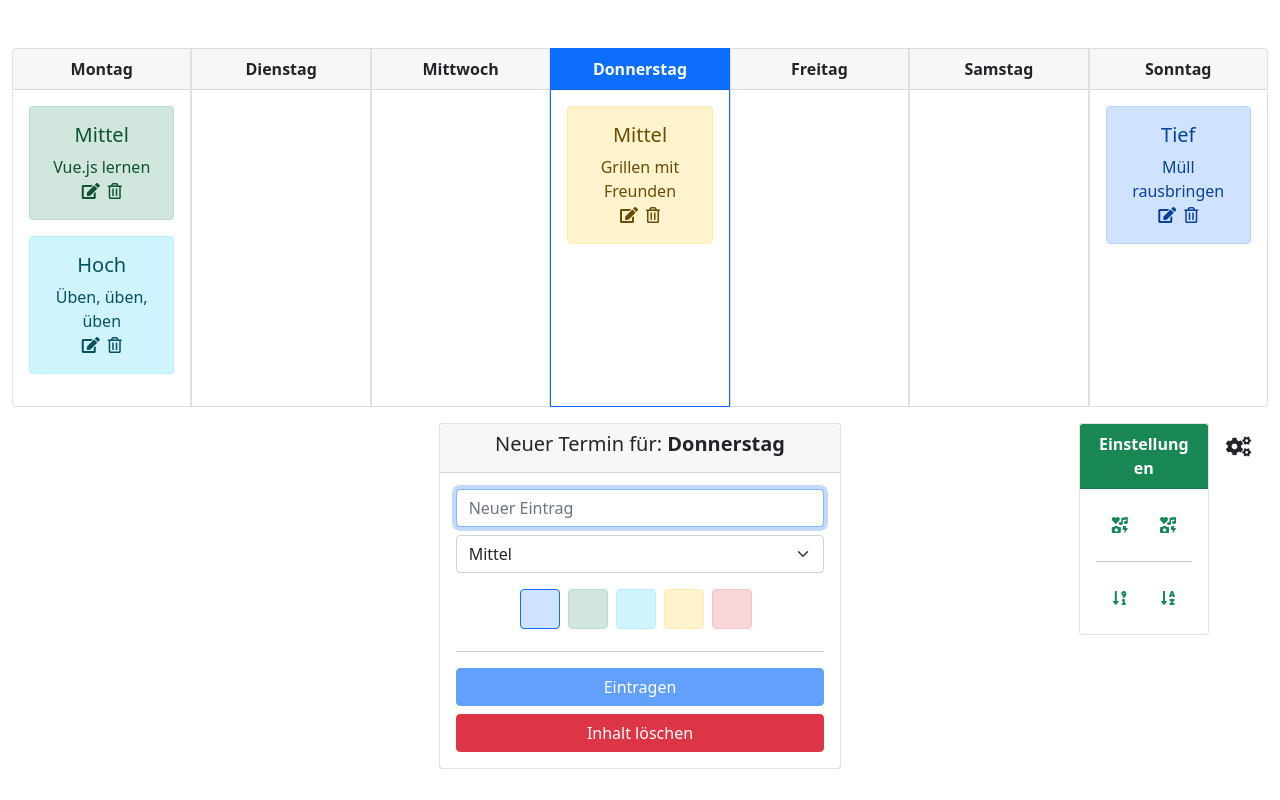
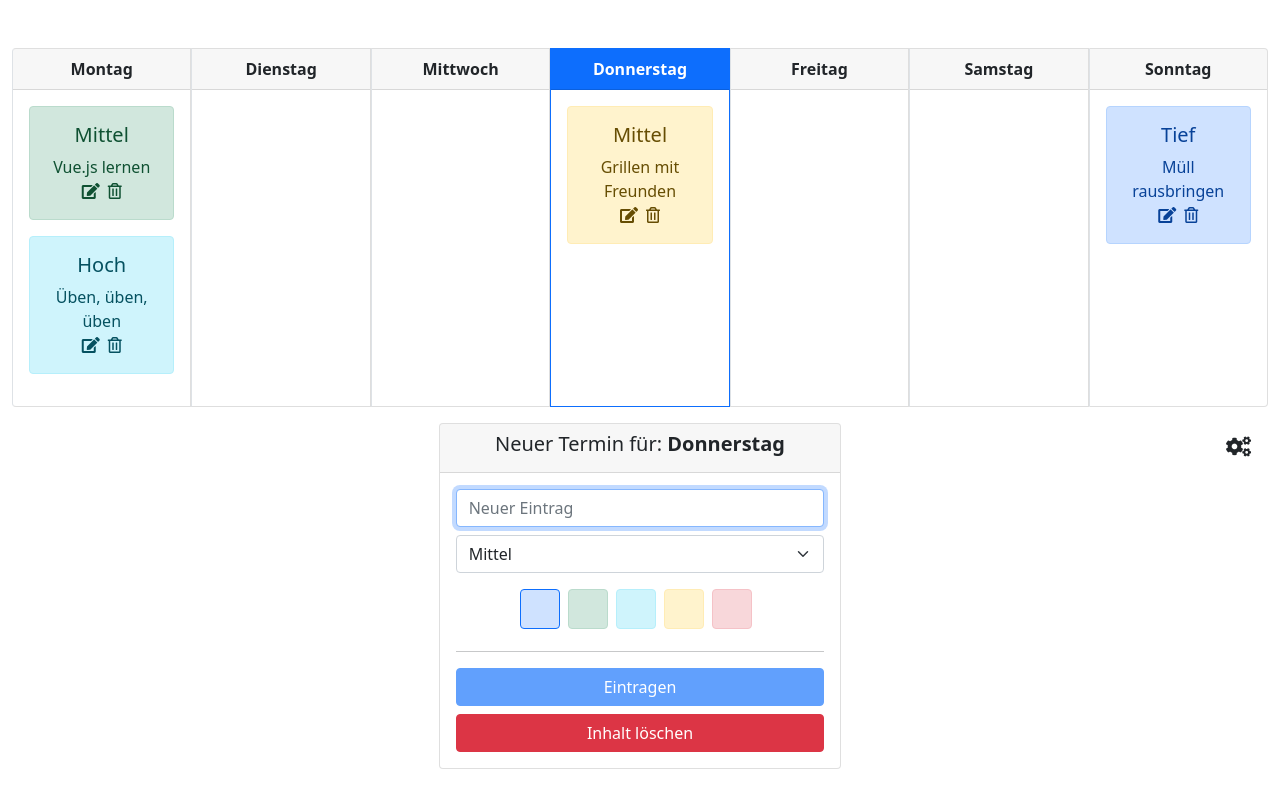
Before and after one commit to devR2001/terminkalender, a Vue app: page / in a window 1280 px wide. Built offline with nearby package versions, Linux system fonts and the light colour scheme.

Commit message:
Settings Fenster öffnen/schließen

```diff
--- a/src/App.vue
+++ b/src/App.vue
@@ -16,12 +16,12 @@
       <div class="col-2 offset-2">
         <div class="float-end">
           <!-- Mit dem Button blenden wir die Calendar-Settings-Component ein bzw. aus. -->
-          <button class="btn btn-lg mb-2">
+          <button @click="toggleDisplaySettings()" class="btn btn-lg mb-2">
             <i class="fas fa-cogs"></i>
           </button>
         </div>
         <!-- Anfang: Template für die Calendar-Settings-Component -->
-        <CalendarSettings />
+        <CalendarSettings v-if="displaySettings"/>
         <!-- Ende: Template für die Calendar-Day-Component -->
       </div>
     </div>
@@ -44,6 +44,16 @@ export default {
     CalendarEntry,
     CalendarSettings,
   },
+  data(){
+    return {
+      displaySettings: false,
+    }
+  },
+  methods:{
+    toggleDisplaySettings(){
+      this.displaySettings = !this.displaySettings
+    }
+  }
 };
 </script>
 
```
